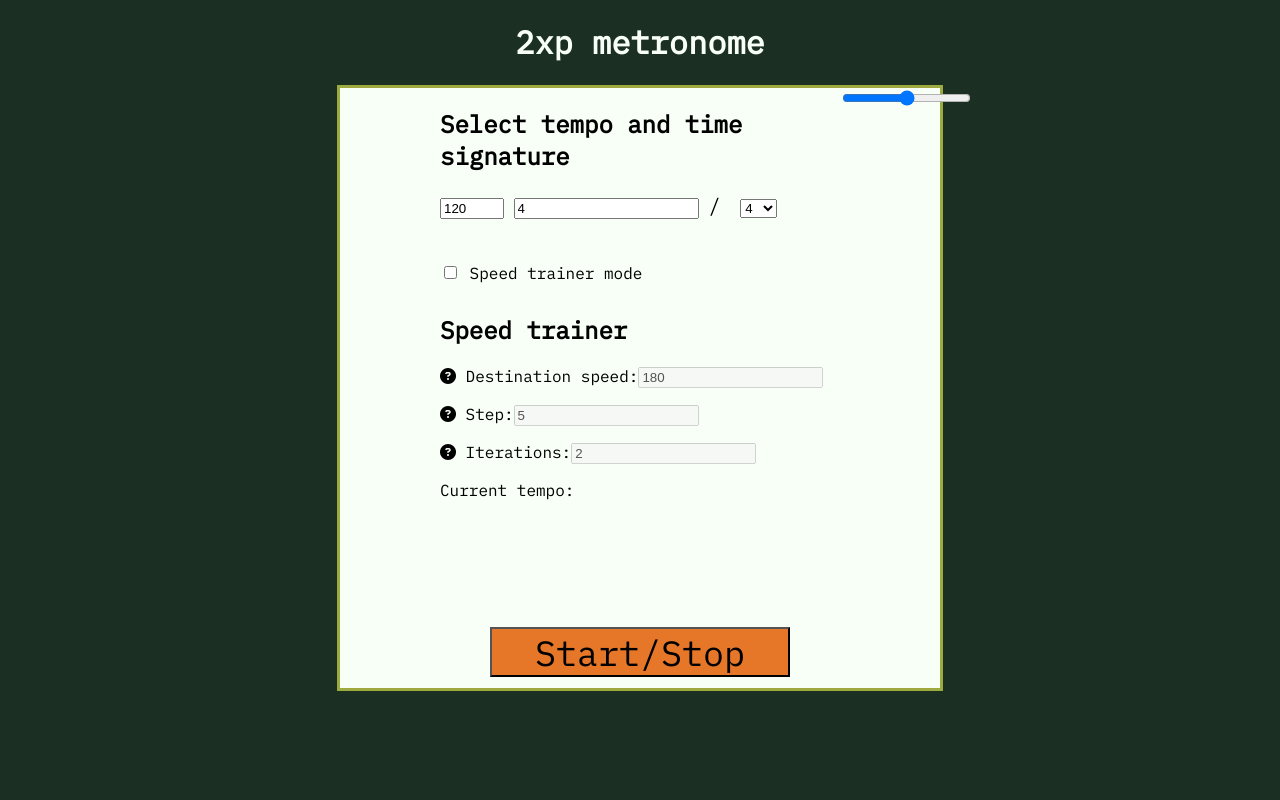
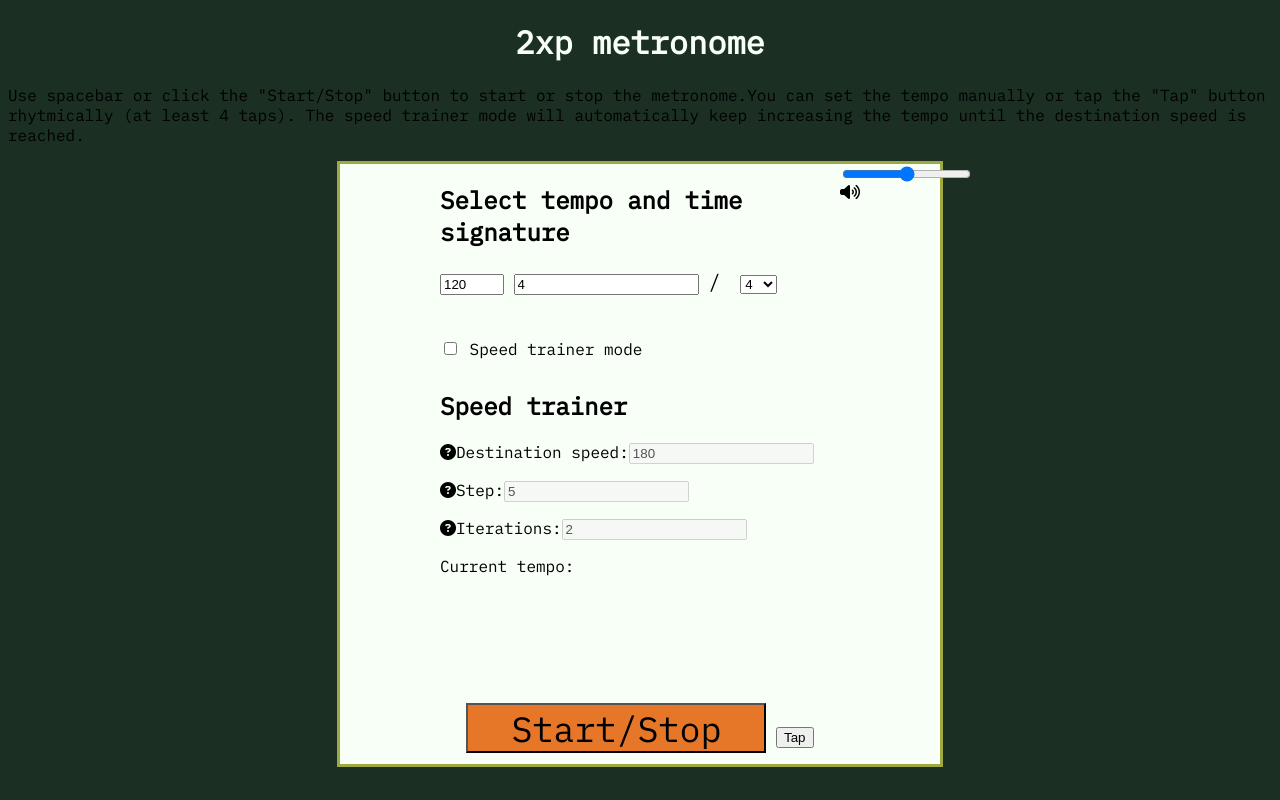
Before and after one commit to pero2c/Web-metronome, a plain HTML site: page index.html in a window 1280 px wide. Drawn offline with Linux system fonts and the light colour scheme; files that its build step writes are made by us from their sources; no server answers.

Commit message:
added tap tempo functionality

```diff
--- a/index.html
+++ b/index.html
@@ -3,7 +3,7 @@
   <head>
     <meta charset="utf-8">
     <title>speed trainer</title>
-    <link rel="stylesheet" href="/Web-metronome/style.css">
+    <link rel="stylesheet" href="Web/metronome/style.css">
     <link rel="preconnect" href="https://fonts.googleapis.com">
 <link rel="preconnect" href="https://fonts.gstatic.com" crossorigin>
 <link href="https://fonts.googleapis.com/css2?family=IBM+Plex+Mono&family=Noto+Sans+JP&family=Press+Start+2P&display=swap" rel="stylesheet">
@@ -11,6 +11,7 @@
   </head>
   <body>
     <h1>2xp metronome</h1>
+    <p id = "description">Use spacebar or click the "Start/Stop" button to start or stop the metronome.You can set the tempo manually or tap the "Tap" button rhytmically (at least 4 taps). The speed trainer mode will automatically keep increasing the tempo until the destination speed is reached.</p>
     <div id = "metronomebox">
       <div id = "space">
       </div>
@@ -33,27 +34,20 @@
       </div>
       <div id = "speedtrainerbox">
     <div><h2>Speed trainer</h2></div>
-      <p>
-      <i class="fa-solid fa-circle-question" title = "The tempo will increase until this tempo is reached"></i>
-      Destination speed:<input class = "speedinput" id = "speedstop" type = "number" value = "180" disabled = "true"></input>
-      </p>
-      <p>
-      <i class="fa-solid fa-circle-question" title = "How much BPM to add each time the speed is increased"></i>
-      Step:<input class = "speedinput" id = "step" type = "number" value = "5" disabled = "true"></input>
-      </p>
-      <p>
-      <i class="fa-solid fa-circle-question" title = "The number of bars that will play before tempo is increased"></i>
-      Iterations:<input class = "speedinput" id = "iterations" type = "number" value = "2" disabled = "true"></input>
-      </p>
+      <p><i class="fa-solid fa-circle-question" title = "The tempo will increase until this tempo is reached"></i>Destination speed:<input class = "speedinput" id = "speedstop" type = "number" value = "180" disabled = "true"></input></p>
+      <p><i class="fa-solid fa-circle-question" title = "How much BPM to add each time the speed is increased"></i>Step:<input class = "speedinput" id = "step" type = "number" value = "5" disabled = "true"></input></p>
+      <p><i class="fa-solid fa-circle-question" title = "The number of bars that will play before tempo is increased"></i>Iterations:<input class = "speedinput" id = "iterations" type = "number" value = "2" disabled = "true"></input></p>
       <p id = "tempodisplay">Current tempo:</p>
     </div>
       <div id ="playbuttonsection">
       <button id="playbutton" data-playing="false" role="switch" aria-checked="false">
         <span>Start/Stop</span></button>
+        <button id="tapbutton">Tap</button>
       </div>
     </div>
     <div id = "volumesection">
     <input id = "volumeslider" type= "range" min= "0" max= "1" step= "0.01" value= "0.5" orient = "vertical"></input>
+    <i class="fa-solid fa-volume-high" id = "volumeicon"></i>
     </div>
   </body>
   <script src="/Web-metronome/speedTrainer.js"></script>
```
